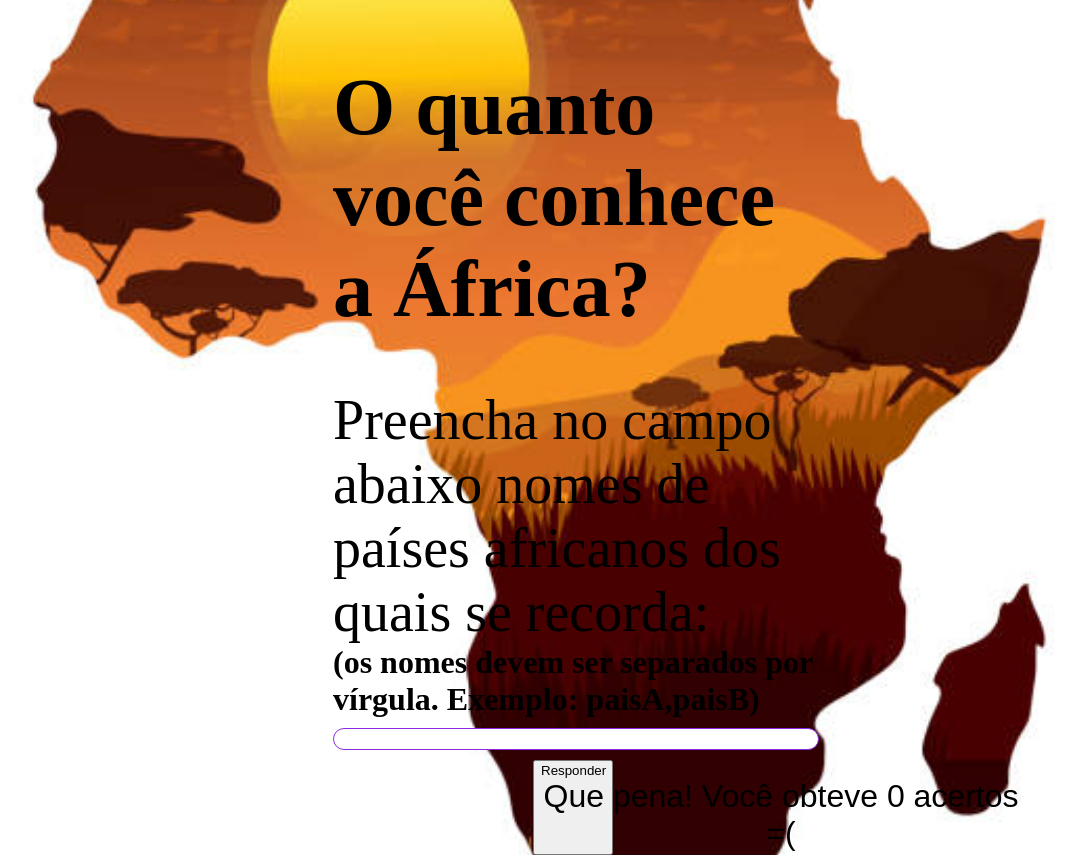
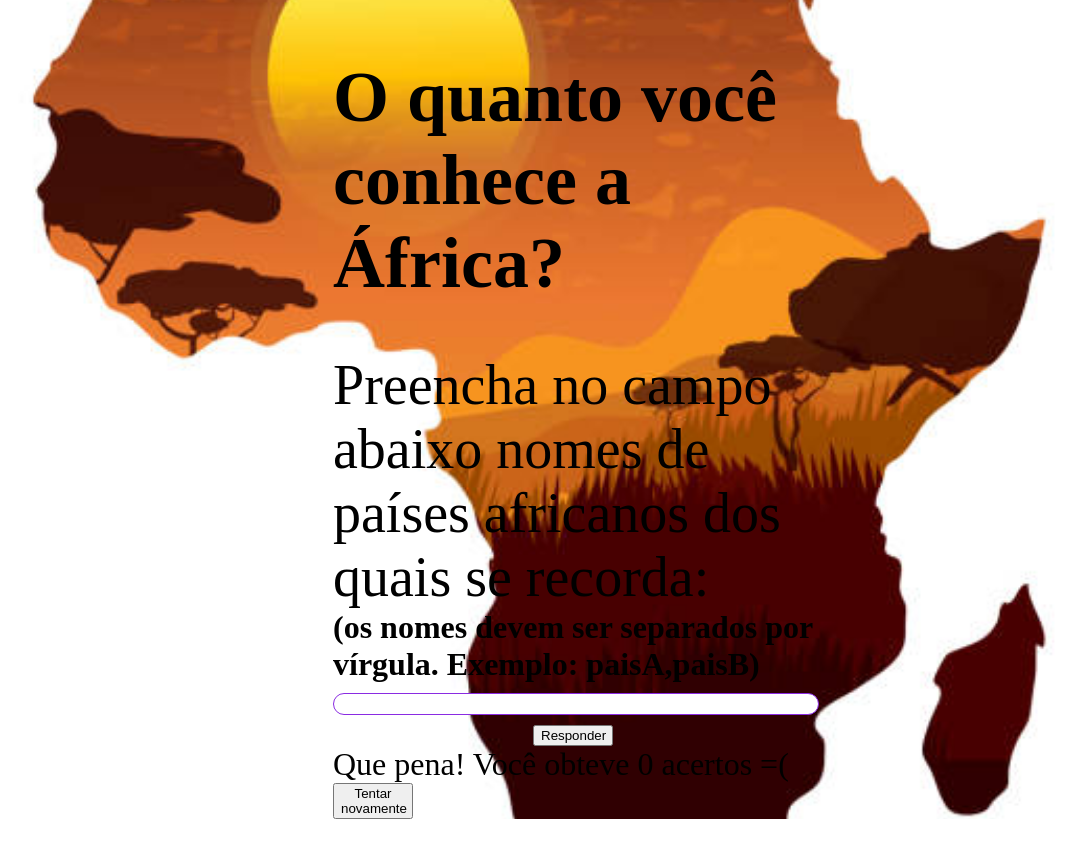
Before and after one commit to RicardoSouza96/projeto-posGrad2, a plain HTML site: page index.html in a window 1280 px wide. Both pictures are taken after a click on the button "Responder". Shown: the whole page, without its empty margins (67-1152 px from the left). After the commit the page ends 819 px from the top, so only its background shows below. Drawn offline with Linux system fonts and the light colour scheme.

Commit message:
Correções

```diff
--- a/index.html
+++ b/index.html
@@ -16,6 +16,7 @@
         <textarea id="text"></textarea>
         <button class="submit">Responder</button>
     </div>
+    <div class="resultado"></div>
     <script src="script.js"></script>
 </body>
 </html>
--- a/script.js
+++ b/script.js
@@ -6,12 +6,15 @@ const paises = ['África do Sul','Angola','Argélia','Benim','Botsuana','Burquin
 
 const text = document.getElementById('text');
 const responder = document.querySelector('.submit');
+const divResult = document.querySelector('.resultado');
+const resultado = document.createElement('div');
 
 let nomes = [];
 let pontos = 0;
 
 responder.addEventListener('click', () => {
     nomes = text.value.split(',');
+    nomes = text.value.split(', ');
     verificaAcerto();
     limparTela();
     exibirResultado();
@@ -46,7 +49,6 @@ function verificaAcerto() {
 }
 
 function exibirResultado() {
-    const resultado = document.createElement('div');
     resultado.classList.add('resultado');
     if(pontos == 0) {
         resultado.textContent = `Que pena! Você obteve 0 acertos =(`;
@@ -55,7 +57,24 @@ function exibirResultado() {
         resultado.textContent = `Você acertou ${pontos} nome(s)! Continue estudando!`;
     }
 
-    responder.appendChild(resultado);
+    divResult.appendChild(resultado);
+    tentarNovamente();
+}
+
+function tentarNovamente() {
+    const btnRetry = document.createElement('button');
+    btnRetry.classList.add('result');
+    btnRetry.textContent = 'Tentar novamente';
+    divResult.appendChild(btnRetry);
+    btnRetry.addEventListener('click', () => {
+        for (let i = 0; i < nomes.length; i++) {
+            nomes[i] = '';
+        }
+        pontos = 0;
+        text.value = '';
+        divResult.removeChild(btnRetry);
+        divResult.removeChild(resultado);
+    });
 }
 
 
--- a/style.css
+++ b/style.css
@@ -9,7 +9,7 @@ div {
 h1 {
     color: black;
     font-weight: bold;
-    font-size: 5rem;
+    font-size: 4.5rem;
 }
 
 p {
@@ -26,6 +26,12 @@ p {
 }
 
 button {
+    width: 5rem;
+    align-self: center;
+    display: block;
+}
+
+.result {
     width: 5rem;
     align-self: center;
     display: block;
@@ -48,5 +54,10 @@ body {
 }
 
 .resultado {
+    display: block;
     font-size: 2rem;
 }
+
+.escondido {
+    display: none;
+}
```
